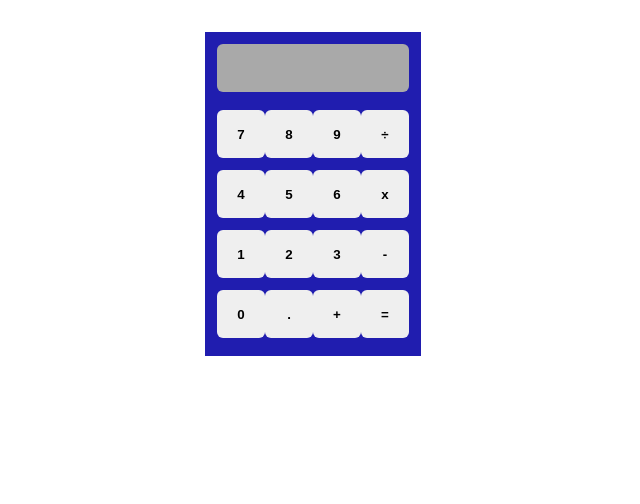
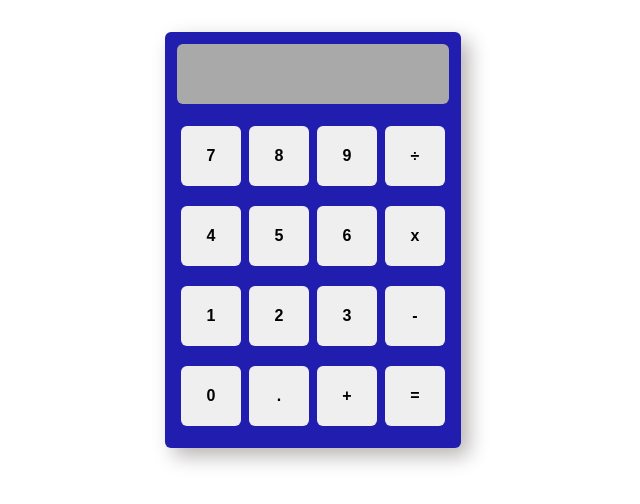
Before and after one commit to ryanjames-blip/calculator, a plain HTML site: page index.html in a window 1280 px wide. Shown: the whole page, without its empty margins (327-967 px from the left). Drawn offline with Linux system fonts and the light colour scheme.

Commit message:
Add shadow to calc and resize buttons

```diff
--- a/style.css
+++ b/style.css
@@ -9,11 +9,13 @@ body {
     background-color: rgb(32, 29, 175);
     padding: 12px;
     margin-top: 24px;
+    border-radius: 6px;
+    box-shadow: 8px 8px 20px rgb(184, 179, 179);
 }
 
 .display {
     width: 100%;
-    height: 48px;
+    height: 60px;
     background-color: darkgray;
     align-self: center;
     border-radius: 6px;
@@ -29,10 +31,12 @@ body {
 .button {
     cursor: pointer;
     border-radius: 6px;
-    height: 48px;
-    width: 48px;
+    height: 60px;
+    width: 60px;
     font-weight: bold;
+    font-size: 100%;
     border: none;
+    margin: 4px;
 }
 
 .button:hover {
```
